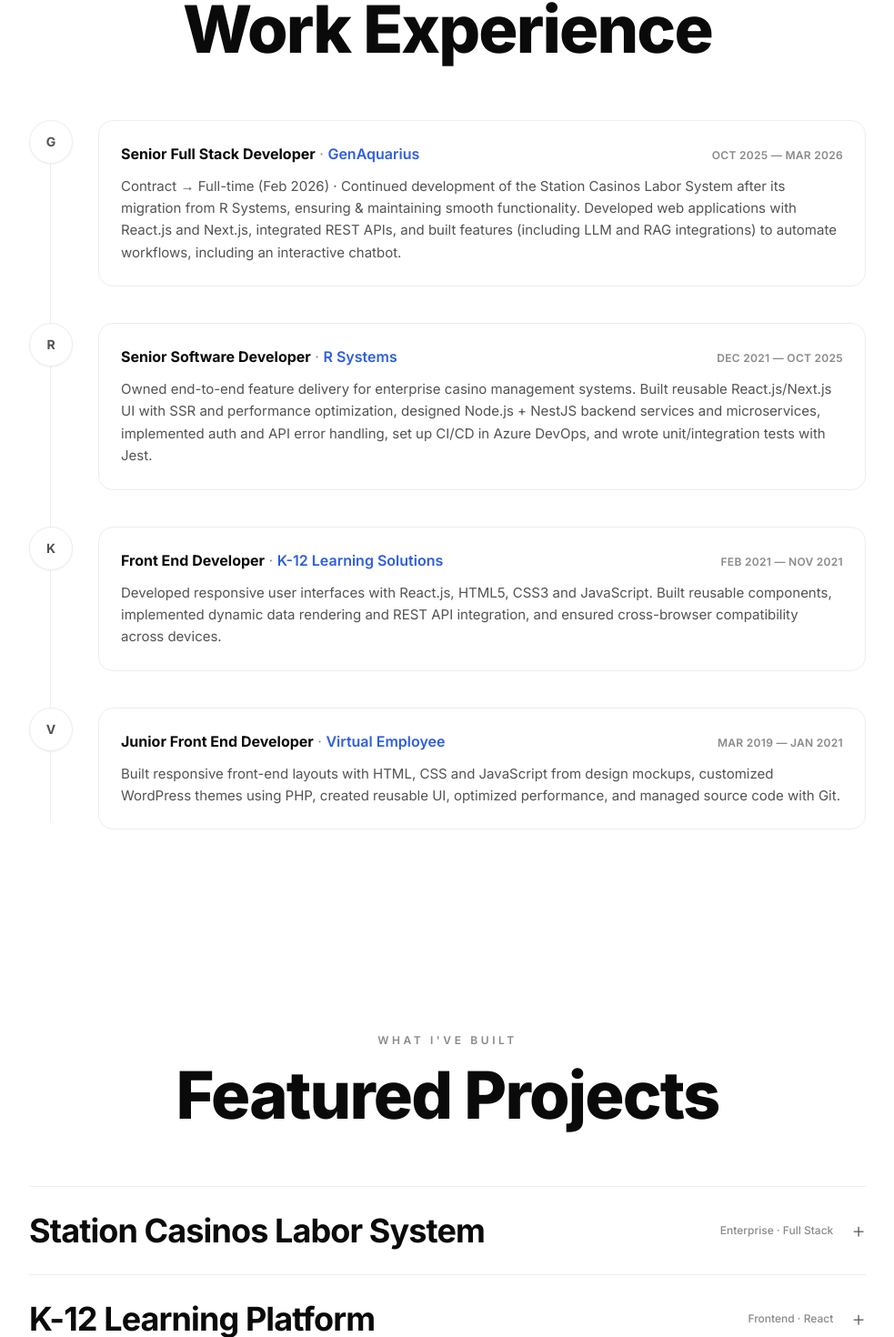
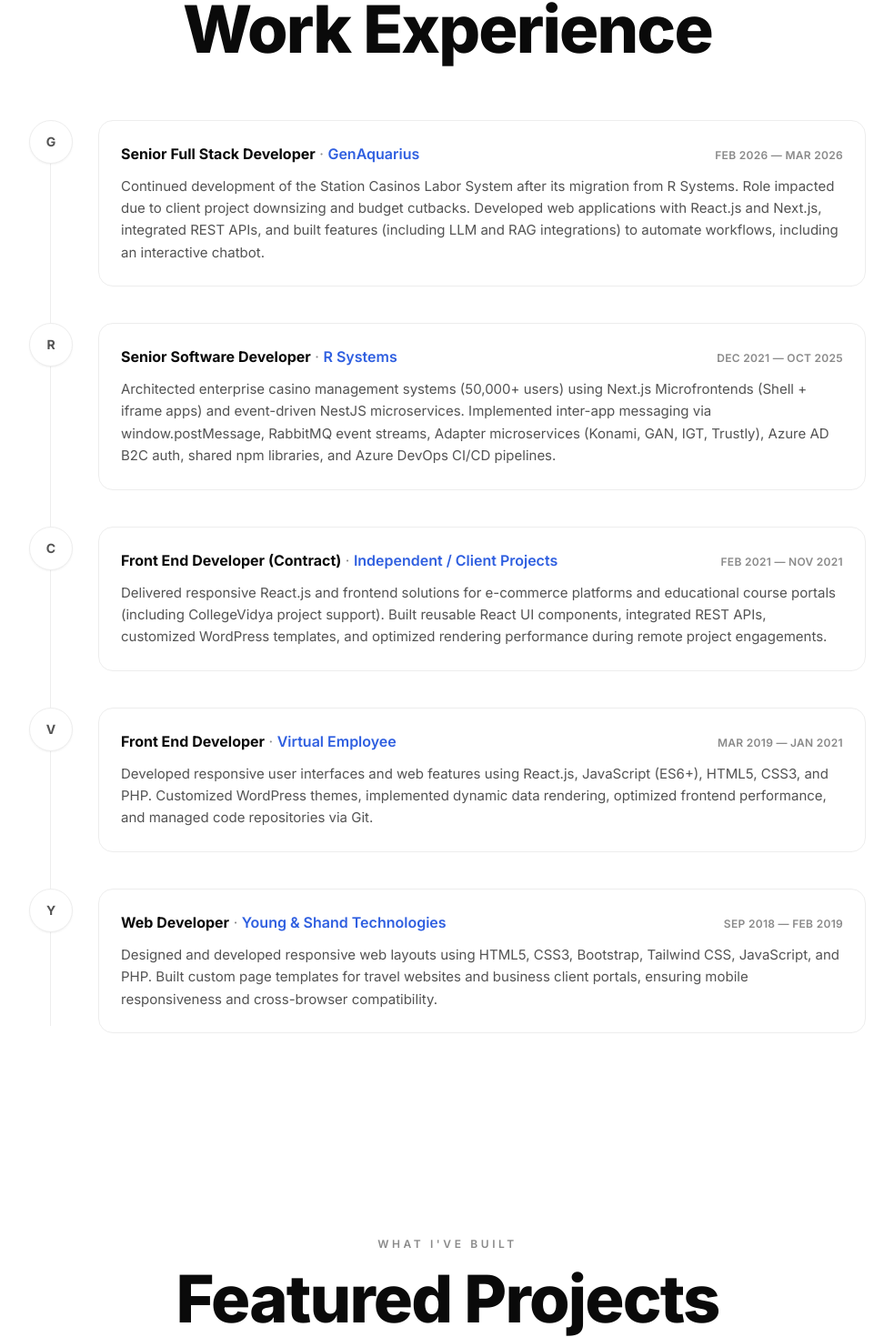
Before and after one commit to myselfabhishekthakur-ui/portfolio, a Next.js app: page / in a window 1280 px wide. Shown: the part 2705-4175 px from the top of the page at 91% size, without its empty margins (148-1131 px from the left). Built offline with nearby package versions, Linux system fonts and the light colour scheme; a web font is replaced by a local one.

Commit message:
Update experience timeline, Station Casinos platform details, and updated résumé PDF

```diff
--- a/src/components/VoiceAssistant.tsx
+++ b/src/components/VoiceAssistant.tsx
@@ -56,13 +56,13 @@
 PROFESSIONAL SUMMARY
 ========================
 
-Abhishek Kumar is a Full Stack Developer with 6 years of experience building scalable web applications and enterprise-grade systems. He has worked extensively with React.js, Next.js, Node.js, NestJS, PostgreSQL, MongoDB, Azure, AWS, and Generative AI technologies. He has successfully delivered enterprise workforce management systems, modern frontend applications, backend microservices, REST APIs, and optimized web solutions. He is experienced in designing scalable architectures, optimizing application performance, integrating cloud services, and delivering production-ready applications.
+Abhishek Kumar is a Full Stack Developer with 7 years of experience building scalable web applications and enterprise-grade systems. He has worked extensively with React.js, Next.js, Node.js, NestJS, PostgreSQL, MongoDB, Azure, AWS, and Generative AI technologies. He has successfully delivered enterprise workforce management systems, modern frontend applications, backend microservices, REST APIs, and optimized web solutions. He is experienced in designing scalable architectures, optimizing application performance, integrating cloud services, and delivering production-ready applications.
 
 ========================
 WORK EXPERIENCE
 ========================
 
-1. GenAquarius — Senior Full Stack Developer | Oct 2025 – Mar 2026
+1. GenAquarius — Senior Full Stack Developer | Feb 2026 – Mar 2026 (Laid off due to client project downsizing / budget cutbacks)
    - Continued development of Station Casinos Labor System
    - Built React.js and Next.js applications
    - Integrated REST APIs
@@ -76,12 +76,17 @@
    - Authentication, authorization, Azure DevOps CI/CD
    - Unit and integration testing using Jest
 
-3. K-12 Learning Solutions — Front End Developer | Feb 2021 – Nov 2021
-   - React.js development with reusable UI components
-   - Responsive design, REST API integration, cross-browser compatibility
+3. Independent / Client Projects — Front End Developer (Contract) | Feb 2021 – Nov 2021
+   - React.js frontend development across e-commerce applications and educational course portals (including CollegeVidya project support)
+   - Reusable React UI components, dynamic WordPress templates, PHP modules, REST API integration
 
-4. Virtual Employee — Junior Front End Developer | Mar 2019 – Jan 2021
-   - HTML, CSS, JavaScript, WordPress customization, PHP development, Responsive layouts
+4. Virtual Employee — Front End Developer | Mar 2019 – Jan 2021
+   - React.js, JavaScript (ES6+), HTML5, CSS3, and PHP development
+   - Interactive UI components, WordPress theme customizations, performance optimization
+
+5. Young & Shand Technologies — Trainee Web Developer | Sep 2018 – Feb 2019
+   - HTML5, CSS3, Bootstrap, Tailwind CSS, JavaScript, and PHP
+   - Responsive web design, travel website templates, custom page layouts
 
 ========================
 PROJECTS
--- a/src/data/content.ts
+++ b/src/data/content.ts
@@ -34,7 +34,7 @@
 
 export const about = {
   paragraph:
-    "I'm a Full Stack Developer with 6 years of experience building scalable web applications, with strong expertise in React.js, Next.js, and modern frontend architecture. I develop high-performance UI components and integrate them with robust backend services built using Node.js and NestJS. I spent almost four years across R Systems and GenAquarius contributing to enterprise-grade systems for Station Casinos — building both frontend applications and backend APIs. Skilled across the React ecosystem, API integrations, performance optimization, and microservice-based backend development, I thrive in Agile teams, collaborating with designers, backend engineers, and product stakeholders to deliver reliable, scalable solutions. Outside of tech, I am an avid guitarist and singer, having performed on Indian Idol and various other reality shows, and I have a deep passion for traveling.",
+    "I'm a Full Stack Developer with 7 years of experience building scalable web applications, with strong expertise in React.js, Next.js, and modern frontend architecture. I develop high-performance UI components and integrate them with robust backend services built using Node.js and NestJS. I spent almost four years across R Systems and GenAquarius contributing to enterprise-grade systems for Station Casinos — building both frontend applications and backend APIs. Skilled across the React ecosystem, API integrations, performance optimization, and microservice-based backend development, I thrive in Agile teams, collaborating with designers, backend engineers, and product stakeholders to deliver reliable, scalable solutions. Outside of tech, I am an avid guitarist and singer, having performed on Indian Idol and various other reality shows, and I have a deep passion for traveling.",
 };
 
 export type Experience = {
@@ -51,9 +51,9 @@
   {
     role: "Senior Full Stack Developer",
     company: "GenAquarius",
-    period: "Oct 2025 — Mar 2026",
+    period: "Feb 2026 — Mar 2026",
     description:
-      "Contract → Full-time (Feb 2026) · Continued development of the Station Casinos Labor System after its migration from R Systems, ensuring & maintaining smooth functionality. Developed web applications with React.js and Next.js, integrated REST APIs, and built features (including LLM and RAG integrations) to automate workflows, including an interactive chatbot.",
+      "Continued development of the Station Casinos Labor System after its migration from R Systems. Role impacted due to client project downsizing and budget cutbacks. Developed web applications with React.js and Next.js, integrated REST APIs, and built features (including LLM and RAG integrations) to automate workflows, including an interactive chatbot.",
     badge: "G",
   },
   {
@@ -61,24 +61,32 @@
     company: "R Systems",
     period: "Dec 2021 — Oct 2025",
     description:
-      "Owned end-to-end feature delivery for enterprise casino management systems. Built reusable React.js/Next.js UI with SSR and performance optimization, designed Node.js + NestJS backend services and microservices, implemented auth and API error handling, set up CI/CD in Azure DevOps, and wrote unit/integration tests with Jest.",
+      "Architected enterprise casino management systems (50,000+ users) using Next.js Microfrontends (Shell + iframe apps) and event-driven NestJS microservices. Implemented inter-app messaging via window.postMessage, RabbitMQ event streams, Adapter microservices (Konami, GAN, IGT, Trustly), Azure AD B2C auth, shared npm libraries, and Azure DevOps CI/CD pipelines.",
     badge: "R",
   },
   {
-    role: "Front End Developer",
-    company: "K-12 Learning Solutions",
+    role: "Front End Developer (Contract)",
+    company: "Independent / Client Projects",
     period: "Feb 2021 — Nov 2021",
     description:
-      "Developed responsive user interfaces with React.js, HTML5, CSS3 and JavaScript. Built reusable components, implemented dynamic data rendering and REST API integration, and ensured cross-browser compatibility across devices.",
-    badge: "K",
+      "Delivered responsive React.js and frontend solutions for e-commerce platforms and educational course portals (including CollegeVidya project support). Built reusable React UI components, integrated REST APIs, customized WordPress templates, and optimized rendering performance during remote project engagements.",
+    badge: "C",
   },
   {
-    role: "Junior Front End Developer",
+    role: "Front End Developer",
     company: "Virtual Employee",
     period: "Mar 2019 — Jan 2021",
     description:
-      "Built responsive front-end layouts with HTML, CSS and JavaScript from design mockups, customized WordPress themes using PHP, created reusable UI, optimized performance, and managed source code with Git.",
+      "Developed responsive user interfaces and web features using React.js, JavaScript (ES6+), HTML5, CSS3, and PHP. Customized WordPress themes, implemented dynamic data rendering, optimized frontend performance, and managed code repositories via Git.",
     badge: "V",
+  },
+  {
+    role: "Web Developer",
+    company: "Young & Shand Technologies",
+    period: "Sep 2018 — Feb 2019",
+    description:
+      "Designed and developed responsive web layouts using HTML5, CSS3, Bootstrap, Tailwind CSS, JavaScript, and PHP. Built custom page templates for travel websites and business client portals, ensuring mobile responsiveness and cross-browser compatibility.",
+    badge: "Y",
   },
 ];
 
@@ -299,48 +307,52 @@
     ],
   },
   {
-    name: "Station Casinos Labor System",
-    category: "Enterprise · Full Stack",
-    blurb: "Workforce management platform for Station Casinos.",
-    role: "Full Stack Developer",
+    name: "Station Casinos Enterprise Management Platform",
+    category: "Enterprise · Full Stack Architecture",
+    blurb: "Enterprise casino management and workforce platform built on Next.js Microfrontends (Shell + Iframes) and NestJS Event-Driven Microservices.",
+    role: "Senior Full Stack Developer",
     timeline: "2021 — 2026",
     demo: "https://stationcasinos.com/",
     images: [],
     stats: [
       { value: "4+ Yrs", label: "PROJECT SPAN" },
-      { value: "6", label: "TEAM SIZE" },
-      { value: "Enterprise", label: "SCALE" },
+      { value: "50,000+", label: "ACTIVE USERS" },
+      { value: "8+", label: "MICROSERVICES" },
     ],
     overview:
-      "An enterprise Labor System that manages team availability, schedule creation, and labor-data volume tracking for workforce planning. I built and maintained the platform across its migration from R Systems to GenAquarius, ensuring continuity of features and reliability.",
+      "An enterprise casino management and workforce platform for Station Casinos serving 50,000+ users. Architected using Next.js Microfrontends (Shell application hosting independent iframe modules) and an event-driven NestJS backend microservice architecture with RabbitMQ event queues.",
     problem:
-      "Casino operations require dependable workforce planning across large teams. The Labor System centralizes availability, scheduling and labor-volume tracking into a single, performant interface.",
+      "Managing casino workforce scheduling, availability, rating calculations, real-time gaming data, and payment flows across disparate third-party systems required an isolated, highly scalable, and independently deployable microfrontend and microservice architecture.",
     features: [
-      { title: "Team Availability", description: "Manage staff availability across shifts and roles." },
-      { title: "Schedule Creation", description: "Build, edit and publish workforce schedules." },
-      { title: "Labor Data Tracking", description: "Track labor volume for accurate planning." },
-      { title: "SSR & Performance", description: "Next.js server-side rendering for fast loads." },
+      { title: "Microfrontend Architecture (Shell + Iframes)", description: "Independent Next.js applications hosted inside a central Shell app using iframes, allowing teams to build, deploy, and release features autonomously without cross-application risk." },
+      { title: "Inter-Iframe Messaging Service", description: "Engineered a centralized Messaging Service leveraging window.postMessage for secure cross-iframe communication, event dispatching, customer context syncing, and cross-app page routing." },
+      { title: "Shared Core npm Library", description: "Created a private npm package containing reusable React hooks, auth/customer context providers, and messaging handlers to eliminate code duplication across microfrontends." },
+      { title: "Event-Driven Backend (NestJS + RabbitMQ)", description: "Built event-driven NestJS microservices utilizing RabbitMQ event streams for asynchronous processing (Rating, Awards, Jackpot, Customer Sync) alongside versioned REST APIs (v1/v2/v3)." },
+      { title: "Adapter Microservice Pattern", description: "Decoupled third-party gaming and payment integrations (Konami, GAN, IGT, Trustly webhooks, CaseIQ) using isolated adapter microservices to safeguard core business logic." },
+      { title: "Azure AD B2C Auth & JWT Tokens", description: "Implemented Azure AD B2C authentication, OTP verification, JWT access/refresh token rotation, and Axios interceptors for automated header injection and centralized error handling." },
+      { title: "Runtime Environment Configs (__ENV.js)", description: "Configured dynamic environment value loading via __ENV.js, enabling environment property changes across deployments without rebuilding application containers." },
+      { title: "Customer Context & State Sync", description: "Centralized customer profile state sharing across microfrontends using a Customer Context Provider and debounced messaging to eliminate redundant API requests." },
     ],
     tech: {
-      frontend: ["React", "Next.js", "Material UI"],
-      backend: ["Node.js", "NestJS", "REST APIs"],
-      database: ["MongoDB", "MySQL"],
+      frontend: ["React", "Next.js", "TypeScript", "Material UI", "Redux Toolkit", "PostMessage API"],
+      backend: ["Node.js", "NestJS", "RabbitMQ", "REST APIs (v1/v2/v3)", "Axios Interceptors"],
+      database: ["MongoDB", "MySQL", "Azure AD B2C"],
     },
     challenges: [
       {
-        challenge: "Maintaining functionality through a company migration (R Systems → GenAquarius)",
-        solution: "Ensured a smooth handover with thorough documentation, tests, and continued feature development.",
+        challenge: "Synchronizing state and navigation across isolated iframe microfrontends without shared React state.",
+        solution: "Engineered a custom Messaging Service wrapper around window.postMessage and built a shared Customer Context Provider for cross-iframe event routing.",
       },
       {
-        challenge: "Performance with large workforce datasets",
-        solution: "Optimized React state management and rendering, and added server-side rendering with Next.js.",
+        challenge: "Integrating multiple external gaming and payment providers (Konami, GAN, IGT, Trustly) without tight coupling.",
+        solution: "Implemented the Adapter Microservice Pattern in NestJS to isolate external API changes and ensure reliable background processing via RabbitMQ.",
       },
     ],
     learnings: [
-      "Owning enterprise features end-to-end within Agile sprints.",
-      "Building maintainable, microservice-style backends with NestJS.",
+      "Designing resilient Microfrontend architectures with postMessage event bridges.",
+      "Building event-driven microservices with NestJS, RabbitMQ, and Adapter design patterns.",
     ],
-    roadmap: ["Gen-AI assisted scheduling suggestions.", "Expanded workforce analytics dashboards."],
+    roadmap: ["Gen-AI assisted workforce scheduling suggestions.", "Expanded real-time gaming analytics dashboards."],
   },
   {
     name: "K-12 Learning Platform",
@@ -383,7 +395,7 @@
   {
     name: "College Vidya Courses Portal",
     category: "Frontend · React",
-    blurb: "AI-Powered course matching and selection portal for online universities.",
+    blurb: "AI-Powered course search, university comparison, and selection portal for online degree programs.",
     role: "React JS Developer (Support)",
     timeline: "2020 — 2021",
     demo: "https://collegevidya.in/partner-online-courses/",
@@ -394,32 +406,33 @@
       { value: "AI-Powered", label: "SUGGESTIONS" },
     ],
     overview:
-      "College Vidya is an AI-powered course search and recommendation portal guiding students to suitable online and distance learning universities. As part of my support role, I contributed to form validations, responsiveness updates, and visual component layout enhancements.",
+      "College Vidya is an AI-powered course search and recommendation portal guiding students to accredited online and distance learning universities. Contributed reusable React.js UI components, client-side form validations, side-by-side university comparison layouts, and responsive UI enhancements.",
     problem:
-      "Students struggle to choose the best distance/online university due to a lack of transparent fee data, ratings, and course information across institutions.",
+      "Students struggle to evaluate online and distance universities due to fragmented fee structures, unverified ratings, and complex admission parameters across institutions.",
     features: [
-      { title: "AI-Powered Finder", description: "Asks questions and matches students with approved universities in 2 minutes." },
-      { title: "Dynamic Comparison", description: "Compares fees, credentials, and learning parameters of top universities side-by-side." },
-      { title: "Course Cataloging", description: "Displays available online MBA, MCA, and M.Com course curriculums and eligibility guidelines." },
+      { title: "Reusable UI Component Library", description: "Engineered modular React components for university cards, course listings, fee badges, and rating breakdowns." },
+      { title: "AI-Powered University Finder", description: "Interactive multi-step questionnaire matching students with UGC-approved universities based on budget and preferences." },
+      { title: "Side-by-Side Comparison", description: "Compares fees, EMI options, approval credentials, and course curriculums across top online universities." },
+      { title: "Multi-Step Lead Forms", description: "Designed step-by-step counselor inquiry forms with real-time client-side validation and error state handling." },
     ],
     tech: {
-      frontend: ["React", "JavaScript", "Bootstrap", "HTML5/CSS3"],
+      frontend: ["React", "JavaScript (ES6+)", "Bootstrap", "HTML5/CSS3"],
       backend: ["REST APIs"],
       database: ["MySQL"],
     },
     challenges: [
       {
-        challenge: "Developing smooth mobile layouts for course selection sliders and interactive modals.",
-        solution: "Configured clean CSS grid rules and responsive design properties using Bootstrap and vanilla styles.",
+        challenge: "Developing smooth mobile layouts for course selection sliders, comparison grids, and interactive modals.",
+        solution: "Engineered responsive CSS grid and flexbox structures using Bootstrap and modular custom styles.",
       },
       {
-        challenge: "Ensuring form inputs validate accurately across multiple steps of the matching process.",
-        solution: "Refined client-side validation logic and error feedback states in React to improve form submission rates.",
+        challenge: "Ensuring form inputs validate accurately across multiple steps of the student onboarding process.",
+        solution: "Implemented robust client-side validation logic and dynamic error feedback states in React to optimize lead form completions.",
       },
     ],
     learnings: [
-      "Translating Figma mockups into responsive React views under tight layouts.",
-      "Handling client-side input safety and verification structures across multi-step forms.",
+      "Designing modular, reusable React UI components for high-traffic educational portals.",
+      "Translating complex Figma mockups into responsive, accessible web views across mobile and desktop devices.",
     ],
     roadmap: ["Direct consultant chat support via dashboard integrations.", "University admission fee payment tracking widgets."],
   },
```
Also changed, not shown: resume/resume.html (+34 -21 lines), 2 other files (tests, documents, lock files or other folders).
